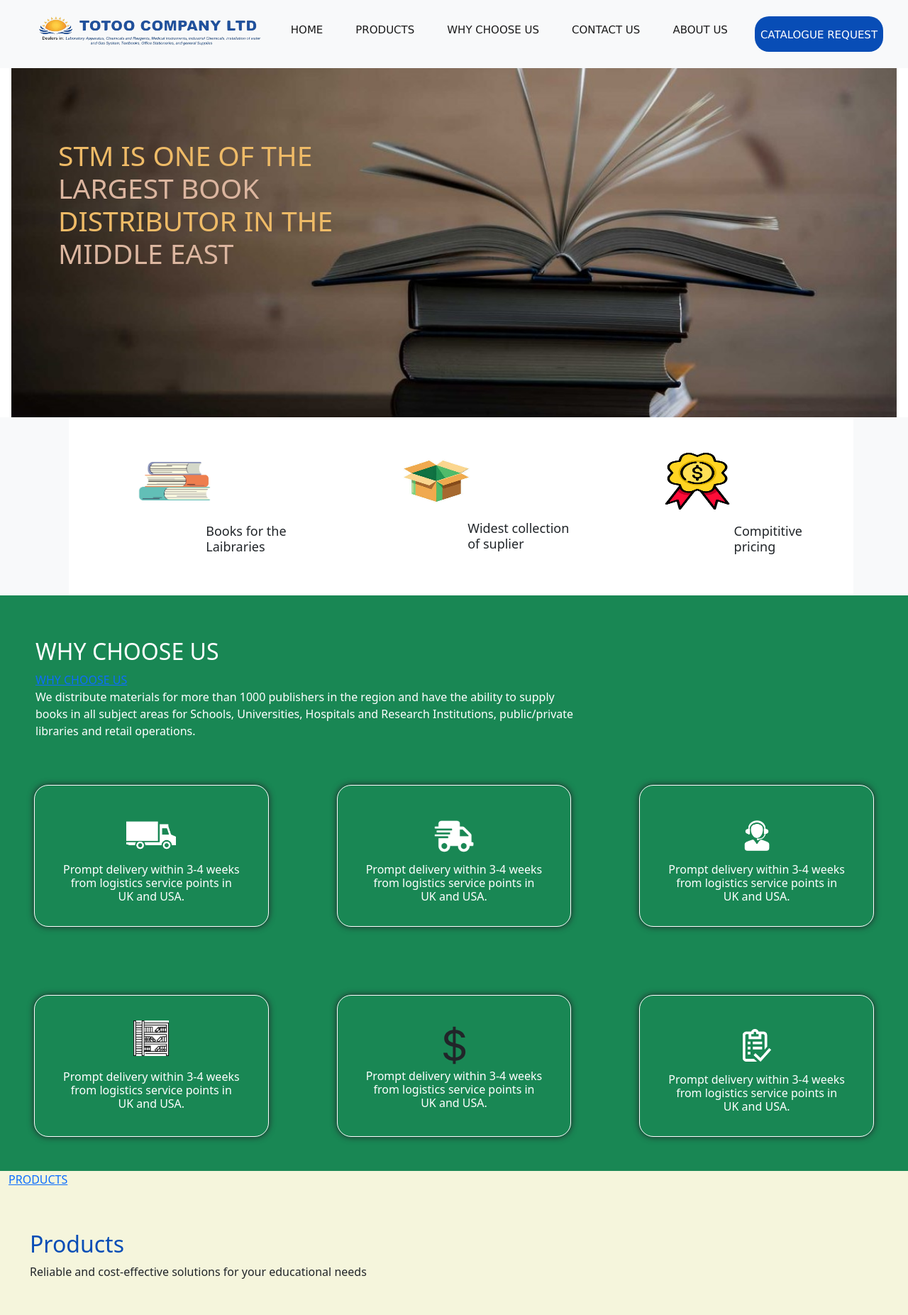
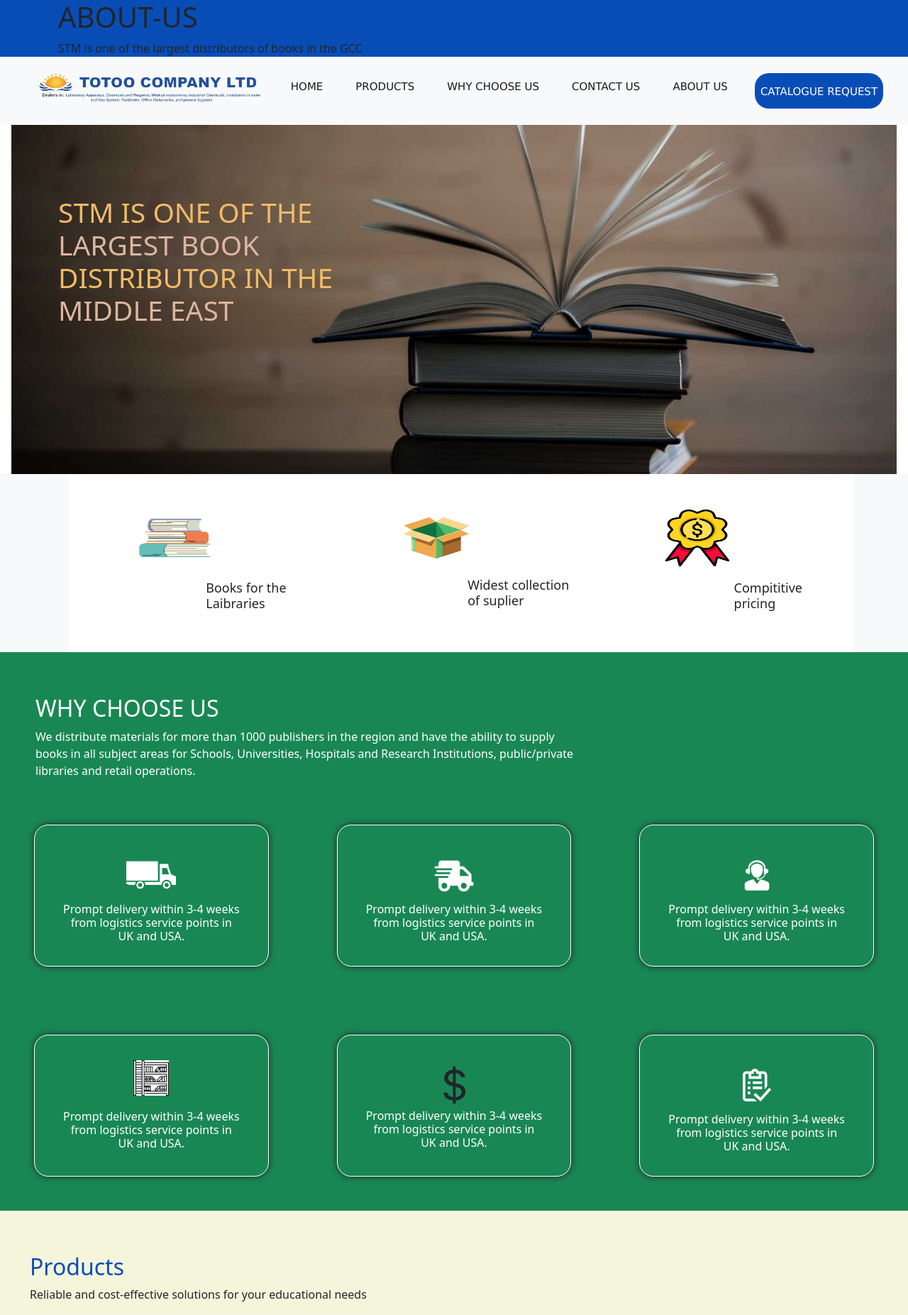
Before and after one commit to MKainatDev/tech-code, an Angular app: page /aboutus in a window 1280 px wide. Before the commit this address led to /. Shown: the top 1853 px of the page at 71% size. Built offline with nearby package versions, Linux system fonts and the light colour scheme.

Commit message:
routing changes

```diff
--- a/src/app/about-us/about-us.component.html
+++ b/src/app/about-us/about-us.component.html
@@ -1,5 +1,5 @@
-<p>about-us works!</p>
-<div class="about-us">
+
+<div class="about-us" id="aboutus">
     <div class="main-section">
         <div class="container">
             <div class="row">
--- a/src/app/about-us/about-us.component.ts
+++ b/src/app/about-us/about-us.component.ts
@@ -1,9 +1,11 @@
+import { CommonModule } from '@angular/common';
 import { Component } from '@angular/core';
+import { RouterLink, RouterModule } from '@angular/router';
 
 @Component({
   selector: 'app-about-us',
   standalone: true,
-  imports: [],
+  imports: [RouterLink,CommonModule,RouterModule],
   templateUrl: './about-us.component.html',
   styleUrl: './about-us.component.css'
 })
--- a/src/app/app.component.html
+++ b/src/app/app.component.html
@@ -16,16 +16,16 @@
         <a class="nav-link" href="#">HOME</a>
       </li>
       <li class="nav-item active">
-        <a class="nav-link" href="#">PRODUCTS</a>
+        <a class="nav-link" href="#product">PRODUCTS</a>
       </li>
       <li class="nav-item active">
-        <a class="nav-link" href="#">WHY CHOOSE US</a>
+        <a class="nav-link" href="#whychooseus">WHY CHOOSE US</a>
       </li>
       <li class="nav-item active">
         <a class="nav-link" href="#">CONTACT US</a>
       </li>
       <li class="nav-item active">
-        <a class="nav-link" href="#">ABOUT US</a>
+        <a class="nav-link" routerlink="/aboutus">ABOUT US</a>
       </li>
       <li class="nav-item custm">
         <a class="nav-link" style="background-color: #084db6; color: white; border-radius: 20px; height: 50px; padding-top: 15px;" href="/catalogue_reqests">CATALOGUE REQUEST</a></li>
@@ -89,13 +89,12 @@
 <!--collaps-->
 
 <!--scroll-heading-1-->
-<div class="parallax">
+<div class="parallax" id="whychooseus">
   <div class="container1">
     <div class="row">
       <div class="col-md-12">
         <div class="left-right-padding">
           <h2 class="text-white poppins" style="margin-top: 60px;">WHY CHOOSE&nbsp;US</h2>
-          <a routerLink="WHYCHOOSEUS">WHY CHOOSE US</a>
           <div class="row">
             <div class="col-lg-8 col-12">
               <p class="text-white poppins"> We distribute materials for more than 1000 publishers in the region and have
@@ -160,8 +159,7 @@
 
 
   <!--scroll-heading 2-->
-  <div class="parallax2 container-fluid" style="background-color: beige;">
-    <a routerLink="PRODUCT">PRODUCTS</a>
+  <div class="parallax2 container-fluid" style="background-color: beige;" id="product">
     <div class="white-section">
       <div class="container3">
         <div class="row4">
```
Also changed, not shown: src/app/app.routes.ts (+4 -4 lines).
